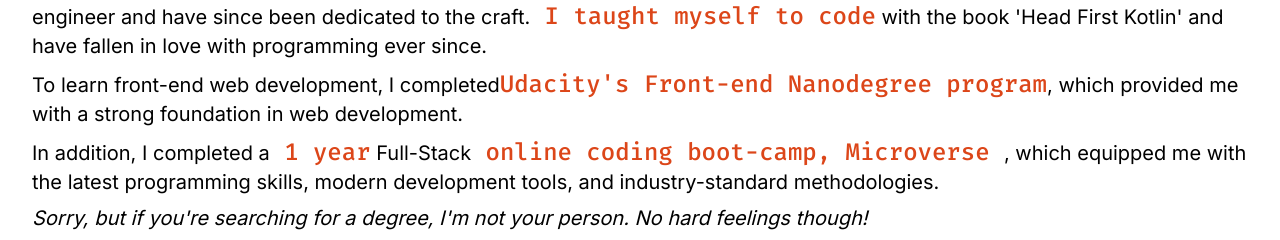
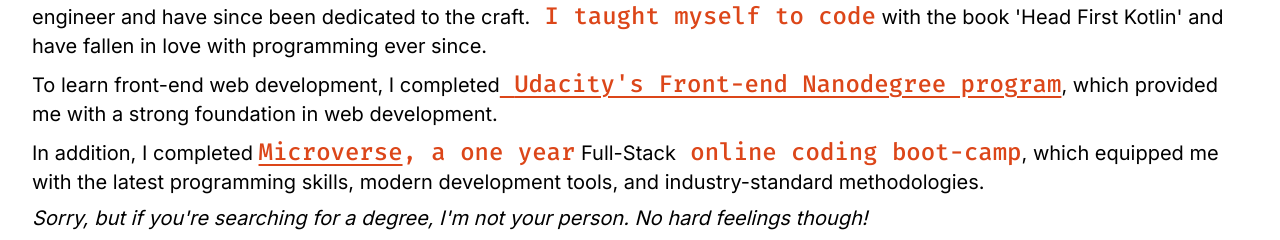
Before and after one commit to SamroodAli/portfolio-website, a Next.js app: page / in a window 1280 px wide. Shown: the part 560-800 px from the top of the page. Built offline with nearby package versions, Linux system fonts and the light colour scheme.

Commit message:
feat: add links to microverse and udacity

```diff
--- a/components/TextSpan.tsx
+++ b/components/TextSpan.tsx
@@ -1,6 +1,7 @@
 import { fira } from "@/fonts";
 import { ContainerElement } from "@/types/Element";
 import classNames from "classnames";
+import Link from "next/link";
 import { FC } from "react";
 
 export const TextSpan: FC<ContainerElement> = ({ children, className }) => {
--- a/pages/index.tsx
+++ b/pages/index.tsx
@@ -6,6 +6,7 @@
 import { useTheme } from "@/hooks/useTheme";
 import { AppLayout } from "@/layouts/AppLayouts";
 import Head from "next/head";
+import Link from "next/link";
 
 const quickLinks: LinkBadgeProps[] = [
   {
@@ -158,17 +159,37 @@
             <li>
               <Paragraph>
                 To learn front-end web development, I completed
-                <TextSpan>Udacity&apos;s Front-end Nanodegree program</TextSpan>
+                <TextSpan>
+                  <Link
+                    className="underline underline-offset-4"
+                    href="https://www.udacity.com/course/front-end-web-developer-nanodegree--nd0011"
+                    target={"_blank"}
+                  >
+                    {" "}
+                    Udacity&apos;s Front-end Nanodegree program
+                  </Link>
+                </TextSpan>
                 , which provided me with a strong foundation in web development.
               </Paragraph>
             </li>
             <li>
               <Paragraph>
-                In addition, I completed a<TextSpan> 1 year</TextSpan>{" "}
+                In addition, I completed{" "}
+                <TextSpan>
+                  <Link
+                    href="https://www.microverse.org/?gclid=Cj0KCQiA6LyfBhC3ARIsAG4gkF8hCCGBrxqVe_fvKGf6evyWNFuW8c5ODoWTsbZsp_A8lag8VWUHOn8aAjeXEALw_wcB"
+                    target="_blank"
+                    className="underline underline-offset-4"
+                  >
+                    {" "}
+                    Microverse
+                  </Link>
+                  , a one year
+                </TextSpan>{" "}
                 Full-Stack
-                <TextSpan> online coding boot-camp, Microverse </TextSpan>,
-                which equipped me with the latest programming skills, modern
-                development tools, and industry-standard methodologies.
+                <TextSpan> online coding boot-camp</TextSpan>, which equipped me
+                with the latest programming skills, modern development tools,
+                and industry-standard methodologies.
               </Paragraph>
             </li>
 
```
